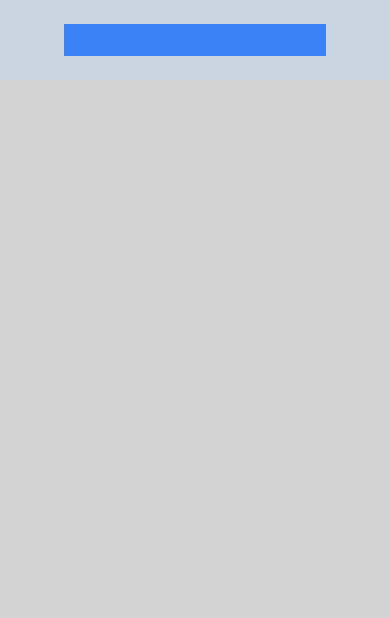
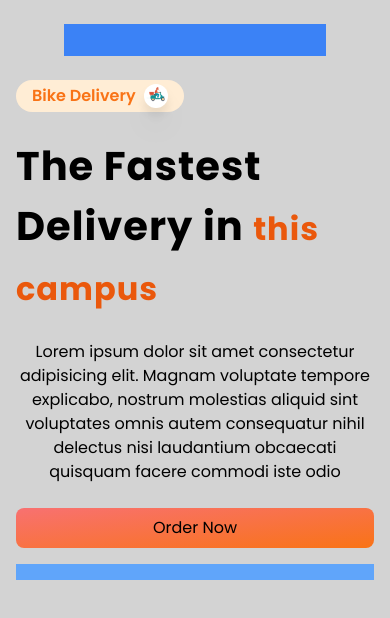
Before and after one commit to Showshad-UIA/Final-Year-Project, a React (Create React App) app: page / in a window 390 px wide. Shown: the top 618 px of the page. Built offline with nearby package versions, Linux system fonts and the light colour scheme.

Commit message:
main container added

```diff
--- a/src/App.js
+++ b/src/App.js
@@ -1,12 +1,13 @@
 import { Route, Routes } from "react-router-dom";
 import "./App.css";
-import { CreateContainer, Header } from "./Components";
-import MainContainer from "./Components/MainContainer";
+import { CreateContainer, Header, MainContainer } from "./Components";
+import { AnimatePresence } from "framer-motion";
 function App() {
 	return (
+		<AnimatePresence>
 			<div className="bg-primary w-screen h-auto flex flex-col">
 				<Header></Header>
-			<main className="mt-24 p-8 w-full">
+				<main className="mt-14 md:mt-20 px-4 md:px-16 py-4 w-full">
 					<Routes>
 						<Route path="/" element={<MainContainer></MainContainer>}></Route>
 						<Route
@@ -16,6 +17,7 @@ function App() {
 					</Routes>
 				</main>
 			</div>
+		</AnimatePresence>
 	);
 }
 
--- a/src/Components/Header.js
+++ b/src/Components/Header.js
@@ -1,16 +1,36 @@
 import React from "react";
-import logo from "./img/logo.png";
-import cart from "./img/cart-plus-solid.png";
-import avator from "./img/avatar.png";
+import logo from "../img/logo.png";
+import cart from "../img/cart-plus-solid.png";
+import { motion } from "framer-motion";
+
+import avator from "../img/avatar.png";
+import { Link } from "react-router-dom";
+import { getAuth, signInWithPopup, GoogleAuthProvider } from "firebase/auth";
+import { app } from "../firebase.config";
+import { useStateValue } from "../Context/StateProvider";
+import { actionType } from "../Context/Reducer";
 
 const Header = () => {
+	const firebaseAuth = getAuth(app);
+	const provider = new GoogleAuthProvider();
+	// const [{ user }, dispatch] = useStateValue();
+
+	const login = async () => {
+		const {
+			user: { refreshToken, providerData },
+		} = await signInWithPopup(firebaseAuth, provider);
+		// dispatch({
+		// 	type: actionType.SET_USER,
+		// 	user: providerData[0],
+		// });
+	};
 	return (
-		<header className=" fixed z-50 w-screen bg-slate-300 p-6 px-16">
+		<header className=" fixed z-50 w-screen  p-6 px-16">
 			<div className="hidden md:flex w-full items-center justify-between p-4">
-				<div className="flex items-center gap-2">
+				<Link to="/" className="flex items-center gap-2">
 					<img className="w-8 object-cover" src={logo} alt="logo" />
 					<p className="text-headingColor text-xl font-bold">Fresh Goods App</p>
-				</div>
+				</Link>
 
 				<div className="flex items-center gap-8">
 					<ul className=" flex items-center  gap-8">
@@ -44,11 +64,15 @@ const Header = () => {
 							<p className=" text-xs text-white font-semibold ">2</p>
 						</div>
 					</div>
-					<img
-						src={avator}
-						className="w-10 min-w-[40px] h-10 min-h-[40px] drop-shadow-2xl"
-						alt=""
-					/>
+					<div className="relative">
+						<motion.img
+							whileTap={{ scale: 0.6 }}
+							src={avator}
+							className="w-10 min-w-[40px] h-10 min-h-[40px] drop-shadow-2xl cursor-pointer"
+							alt=""
+							onClick={login}
+						/>
+					</div>
 				</div>
 			</div>
 			<div className="flex md:hidden p-4 h-full w-full bg-blue-500"></div>
--- /dev/null
+++ b/src/Components/HomeContainer.js
@@ -0,0 +1,45 @@
+import React from "react";
+import delivery from "../img/delivery.png";
+const HomeContainer = () => {
+	return (
+		<div className="grid grid-cols-1 md:grid-cols-2 gap-2">
+			<div className="py-2 flex-1 flex flex-col items-start justify-start gap-6">
+				<div className="flex items-center gap-2 justify-center bg-orange-100 p-2 px-4 py-1 rounded-full">
+					<p className="text-base text-orange-500 font-semibold">
+						Bike Delivery
+					</p>
+
+					<div className="  bg-white w-6 h-6 rounded-full overflow-hidden  drop-shadow-xl">
+						<img
+							src={delivery}
+							className=" w-full h-full object-contain"
+							alt=""
+						/>
+					</div>
+				</div>
+				<p className="text-[2.5rem] lg:text-[3.2rem] font-bold tracking-wide text-headingColor">
+					The Fastest Delivery in{" "}
+					<span className="text-orange-600 text-[2rem]  lg:text-[5rem]">
+						{" "}
+						this campus
+					</span>
+				</p>
+				<p className="text-base text-textColor text-center md:text-left md:w-[80%]">
+					Lorem ipsum dolor sit amet consectetur adipisicing elit. Magnam
+					voluptate tempore explicabo, nostrum molestias aliquid sint voluptates
+					omnis autem consequatur nihil delectus nisi laudantium obcaecati
+					quisquam facere commodi iste odio
+				</p>
+				<button
+					type="button"
+					className="bg-gradient-to-br from-red-400 to-orange-500 md:w-auto w-full px-4 py-2 rounded-lg hover:shadow-lg transition-all ease-in-out"
+				>
+					Order Now
+				</button>
+			</div>
+			<div className="py-2 flex-1 bg-blue-400"></div>
+		</div>
+	);
+};
+
+export default HomeContainer;
--- a/src/Components/MainContainer.js
+++ b/src/Components/MainContainer.js
@@ -1,7 +1,12 @@
 import React from "react";
-
+import HomeContainer from "./HomeContainer";
+// import delivery from "../img/delivery.png";
 const MainContainer = () => {
-	return <div></div>;
+	return (
+		<div className="w-full h-auto flex flex-col items-center justify-center">
+			<HomeContainer></HomeContainer>
+		</div>
+	);
 };
 
 export default MainContainer;
--- a/src/Components/index.js
+++ b/src/Components/index.js
@@ -1,3 +1,4 @@
 export { default as Header } from "./Header";
 export { default as MainContainer } from "./MainContainer";
 export { default as CreateContainer } from "./CreateContainer";
+export { default as HomeContainer } from "./HomeContainer";
--- /dev/null
+++ b/src/Context/InitialState.js
@@ -0,0 +1,3 @@
+export const initialState = {
+	user: null,
+};
--- /dev/null
+++ b/src/Context/Reducer.js
@@ -0,0 +1,15 @@
+export const actionType = {
+	SET_USER: "SET_USER",
+};
+const reducer = (state, action) => {
+	switch (action.type) {
+		case actionType.SET_USER:
+			return {
+				...state,
+				user: action.user,
+			};
+		default:
+			return state;
+	}
+};
+export default reducer;
--- /dev/null
+++ b/src/Context/StateProvider.js
@@ -0,0 +1,9 @@
+import React, { createContext, useContext, useReducer } from "react";
+
+export const StateContext = createContext();
+export const StateProvider = ({ reducer, initialState, children }) => (
+	<StateContext.Provider value={useReducer(reducer, initialState)}>
+		{children}
+	</StateContext.Provider>
+);
+export const useStateValue = () => useContext(StateContext);
--- /dev/null
+++ b/src/firebase.config.js
@@ -0,0 +1,18 @@
+import { getApp, getApps, initializeApp } from "firebase/app";
+import { getFirestore } from "firebase/firestore";
+import { getStorage } from "firebase/storage";
+
+const firebaseConfig = {
+	apiKey: "AIzaSyCXQ02gcd9l-CDdr3Dyfp6GLhn51hIns4k",
+	authDomain: "fresh-goods-delivery-system.firebaseapp.com",
+	databaseURL:
+		"https://fresh-goods-delivery-system-default-rtdb.firebaseio.com",
+	projectId: "fresh-goods-delivery-system",
+	storageBucket: "fresh-goods-delivery-system.appspot.com",
+	messagingSenderId: "730440360302",
+	appId: "1:730440360302:web:53181393926a8a1c75617f",
+};
+const app = getApps.length > 0 ? getApp() : initializeApp(firebaseConfig);
+const firestore = getFirestore(app);
+const storage = getStorage(app);
+export { app, firestore, storage };
--- a/src/index.js
+++ b/src/index.js
@@ -4,11 +4,16 @@ import "./index.css";
 import App from "./App";
 import reportWebVitals from "./reportWebVitals";
 import { BrowserRouter } from "react-router-dom";
+import { StateProvider } from "./Context/StateProvider";
+import reducer from "./Context/Reducer";
+import { initialState } from "./Context/InitialState";
 
 const root = ReactDOM.createRoot(document.getElementById("root"));
 root.render(
 	<BrowserRouter>
-		<App />
+		<StateProvider initialSate={initialState} reducer={reducer}>
+			<App />
+		</StateProvider>
 	</BrowserRouter>
 );
 
```
Also changed, not shown: 1 other file (tests, documents, lock files or other folders). Lines whose indentation alone changed are shown as unchanged.
